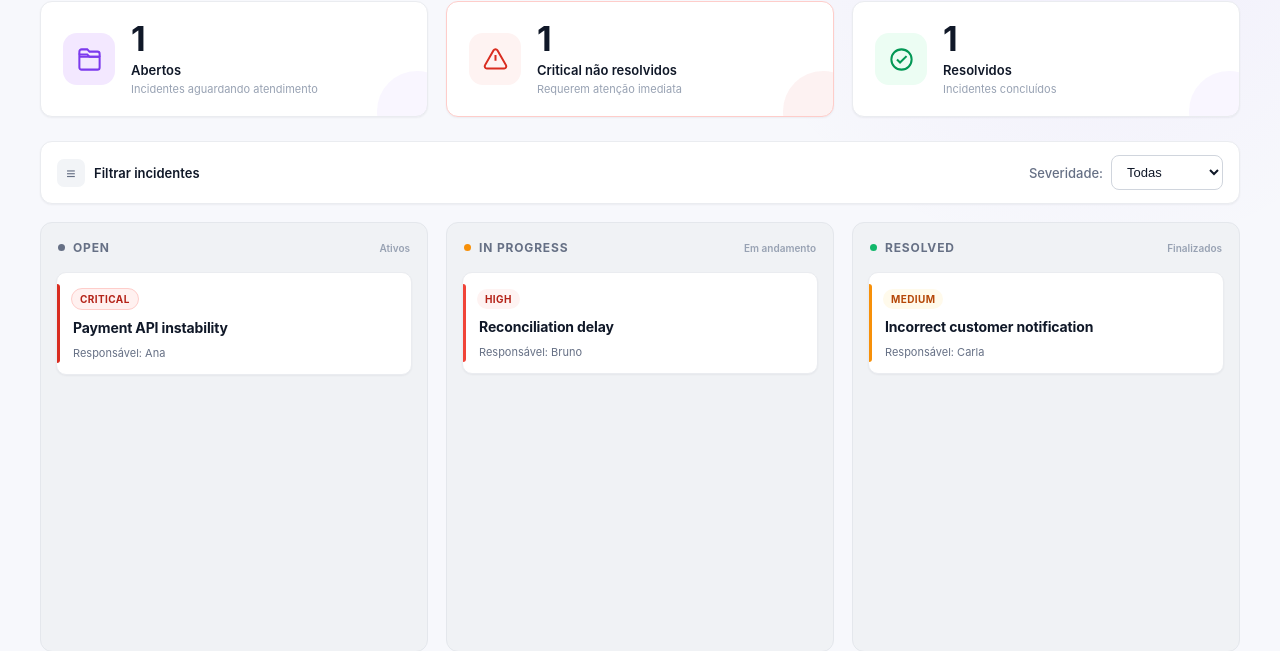
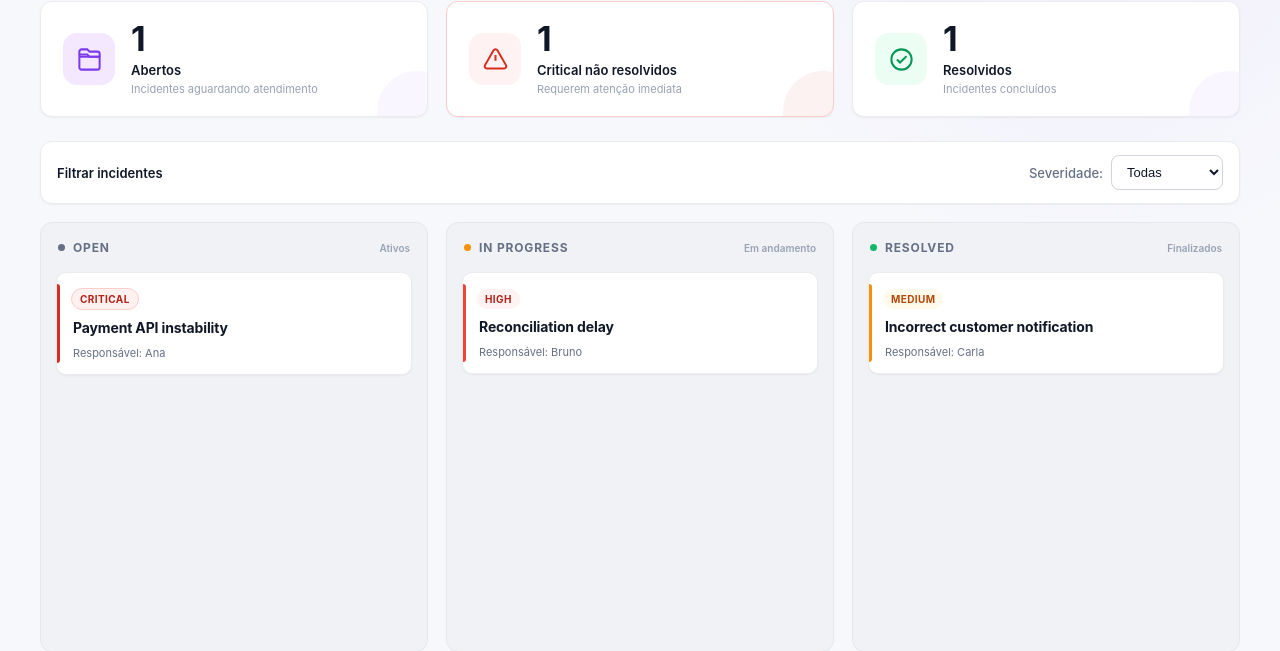
Before and after one commit to arthurbigal/Hackaton-Convem, a FastAPI app: page / in a window 1280 px wide. Shown: the part 115-766 px from the top of the page. Run offline with FastAPI, Linux system fonts and the light colour scheme; data comes from the database, SQL or seed files in the repository.

Commit message:
tirei as três linhas do filtro

```diff
--- a/templates/index.html
+++ b/templates/index.html
@@ -77,7 +77,6 @@
 
     <section class="filters">
       <div class="filters-title">
-        <span class="filter-icon">≡</span>
         <span>Filtrar incidentes</span>
       </div>
 
```
